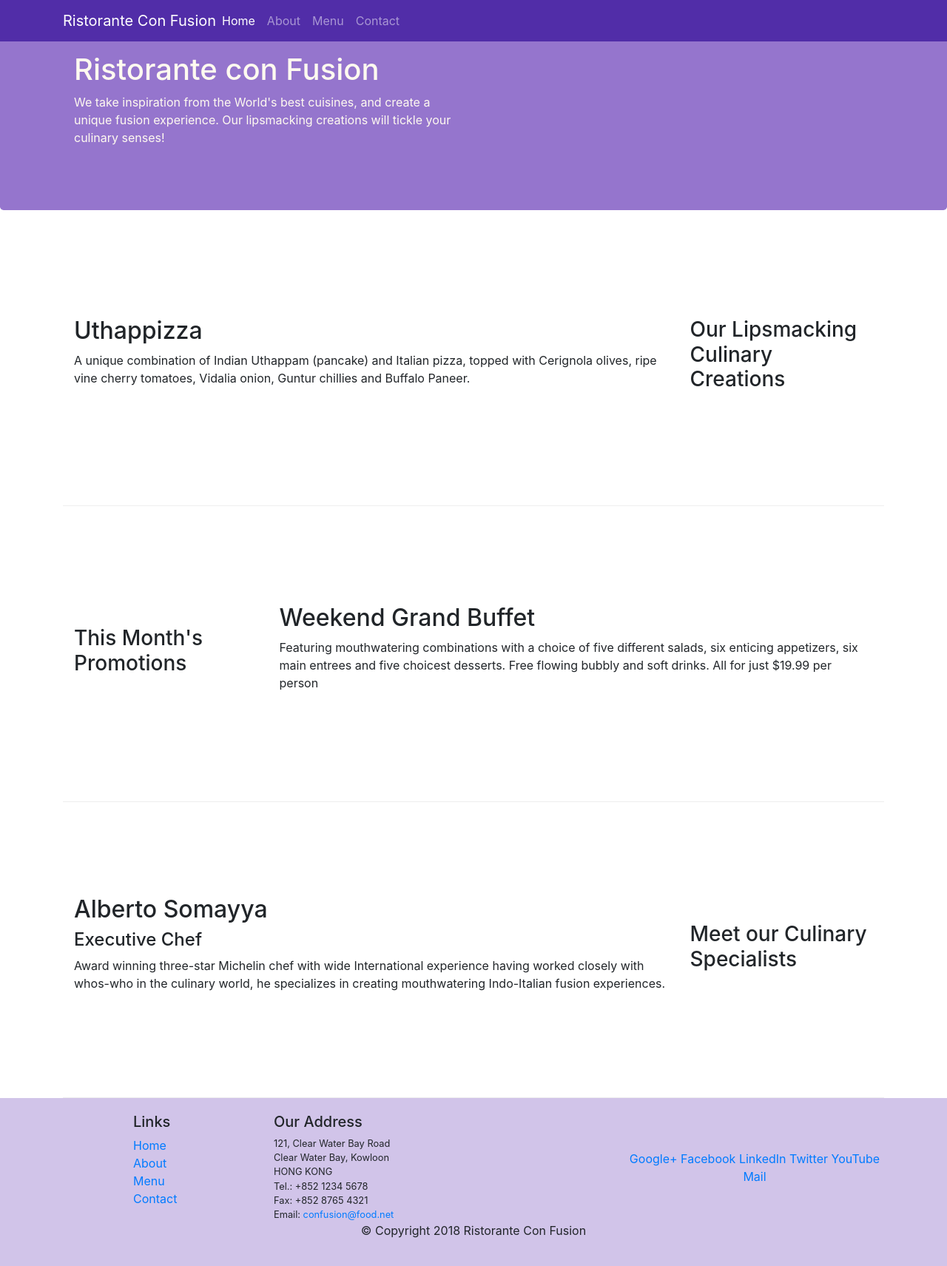
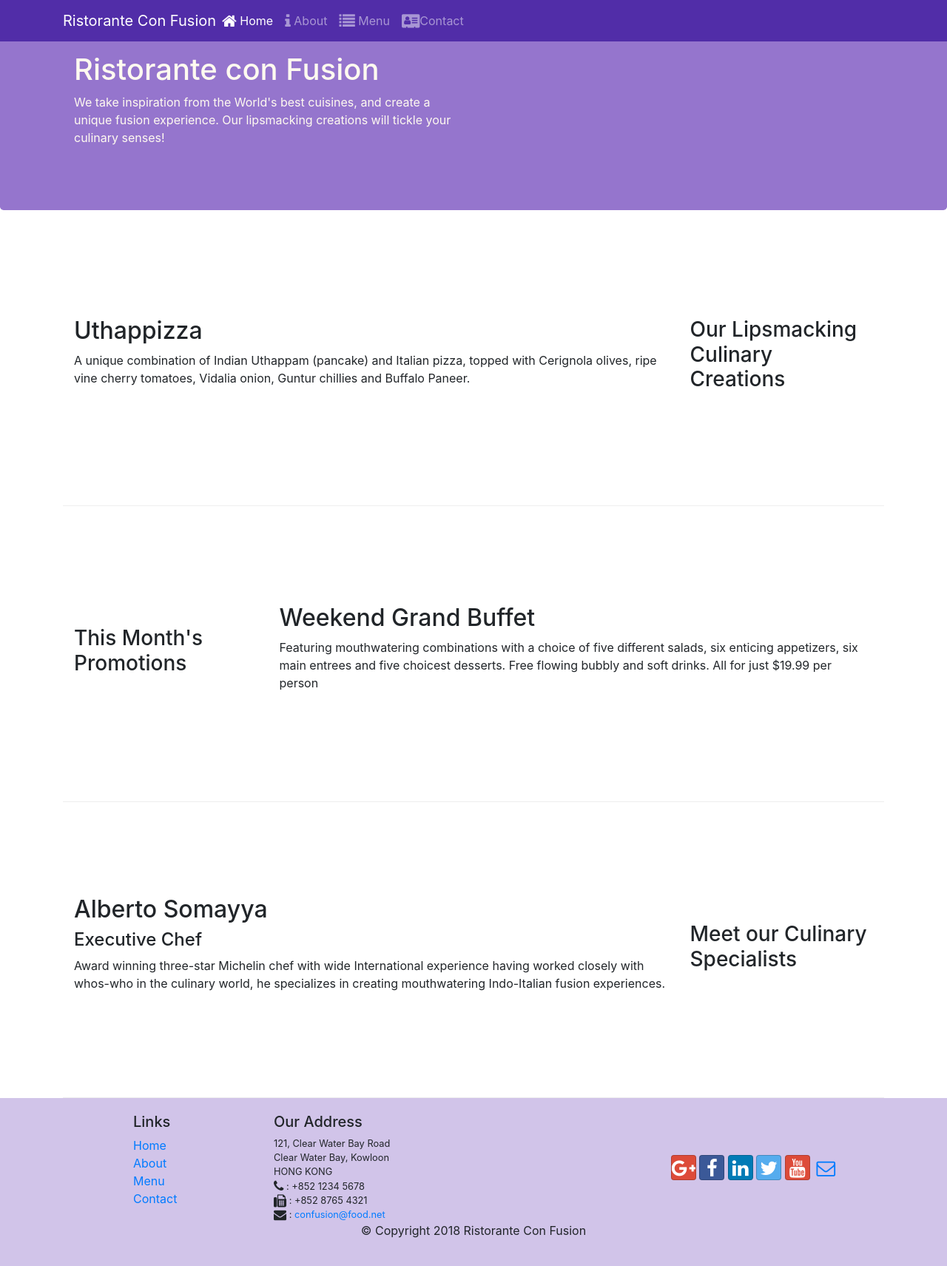
Before and after one commit to Abbieyu/Coursera-Bootstrap, a website: page index.html in a window 1280 px wide. Shown: the whole page at 74% size. Drawn offline with nearby package versions, Linux system fonts and the light colour scheme.

Commit message:
icon fonts

```diff
--- a/index.html
+++ b/index.html
@@ -9,7 +9,8 @@
      <script src="https://code.jquery.com/jquery-2.2.4.min.js" integrity="sha256-BbhdlvQf/xTY9gja0Dq3HiwQF8LaCRTXxZKRutelT44="   crossorigin="anonymous"></script>
      <!-- Bootstrap CSS -->
      <link rel="stylesheet" href="node_modules/bootstrap/dist/css/bootstrap.min.css">
-     <link rel="stylesheet" href="node_modules/bootstrap/dist/js/bootstrap.min.js">
+     <link rel="stylesheet" href="node_modules/font-awesome/css/font-awesome.min.css">
+     <link rel="stylesheet" href="node_modules/bootstrap-social/bootstrap-social.css">
      <link rel="stylesheet" href="css/styles.css">
      <title>Ristorante Con Fusion</title>
 </head>
@@ -24,10 +25,10 @@
            <a class="navbar-brand mr-auto" href="#">Ristorante Con Fusion</a>
                 <div class="collapse navbar-collapse" id="Navbar2">
                 <ul class="navbar-nav mr-auto mt-2 mt-lg-0">
-                    <li class="nav-item active"><a class="nav-link" href="#">Home</a></li>
-                    <li class="nav-item"><a class="nav-link" href="./aboutus.html">About</a></li>
-                    <li class="nav-item"><a class="nav-link" href="#">Menu</a></li>
-                    <li class="nav-item"><a class="nav-link" href="#">Contact</a></li>
+                    <li class="nav-item active"><a class="nav-link" href="#"><i class="fa fa-home fa-lg"></i> Home</a></li>
+                    <li class="nav-item"><a class="nav-link" href="./aboutus.html"><i class="fa fa-info fa-lg"></i> About</a></li>
+                    <li class="nav-item"><a class="nav-link" href="#"><i class="fa fa-list fa-lg"></i> Menu</a></li>
+                    <li class="nav-item"><a class="nav-link" href="#"><i class="fa fa-address-card fa-lg"></i>Contact</a></li>
                 </ul>
             </div>
         </div>
@@ -97,19 +98,19 @@
 		              121, Clear Water Bay Road<br>
 		              Clear Water Bay, Kowloon<br>
 		              HONG KONG<br>
-		              Tel.: +852 1234 5678<br>
-		              Fax: +852 8765 4321<br>
-		              Email: <a href="mailto:confusion@food.net">confusion@food.net</a>
+		              <span class="fa fa-phone fa-lg"></span> : +852 1234 5678<br>
+		              <span class="fa fa-fax fa-lg"></span> : +852 8765 4321<br>
+		              <span class="fa fa-envelope fa-lg"></span> : <a href="mailto:confusion@food.net">confusion@food.net</a>
 		           </address>
                 </div>
                 <div class="col-12 col-sm-4 align-self-center">
                     <div class="text-center">
-                        <a href="http://google.com/+">Google+</a>
-                        <a href="http://www.facebook.com/profile.php?id=">Facebook</a>
-                        <a href="http://www.linkedin.com/in/">LinkedIn</a>
-                        <a href="http://twitter.com/">Twitter</a>
-                        <a href="http://youtube.com/">YouTube</a>
-                        <a href="mailto:">Mail</a>
+                        <a href="http://google.com/+" class="btn btn-social-icon btn-google"><i class="fa fa-google-plus fa-lg"></i></a>
+                        <a href="http://www.facebook.com/profile.php?id=" class="btn btn-social-icon btn-facebook"><i class="fa fa-facebook fa-lg"></i> </a>
+                        <a href="http://www.linkedin.com/in/" class="btn btn-social-icon btn-linkedin"><i class="fa fa-linkedin fa-lg"></i> </a>
+                        <a href="http://twitter.com/" class="btn btn-social-icon btn-twitter"><i class="fa fa-twitter fa-lg"></i> </a>
+                        <a href="http://youtube.com/" class="btn btn-social-icon btn-google"><i class="fa fa-youtube fa-lg"></i> </a>
+                        <a href="mailto:" class="btn btn-social-icon"><i class="fa fa-envelope-o fa-lg"></i> </a>
                     </div>
                 </div>
            </div>
--- a/package.json
+++ b/package.json
@@ -14,6 +14,8 @@
     "lite-server": "^2.3.0"
   },
   "dependencies": {
-    "bootstrap": "^4.0.0"
+    "bootstrap": "^4.0.0",
+    "bootstrap-social": "^5.1.1",
+    "font-awesome": "^4.7.0"
   }
 }
```
Also changed, not shown: aboutus.html (+15 -13 lines), 1 other file.
